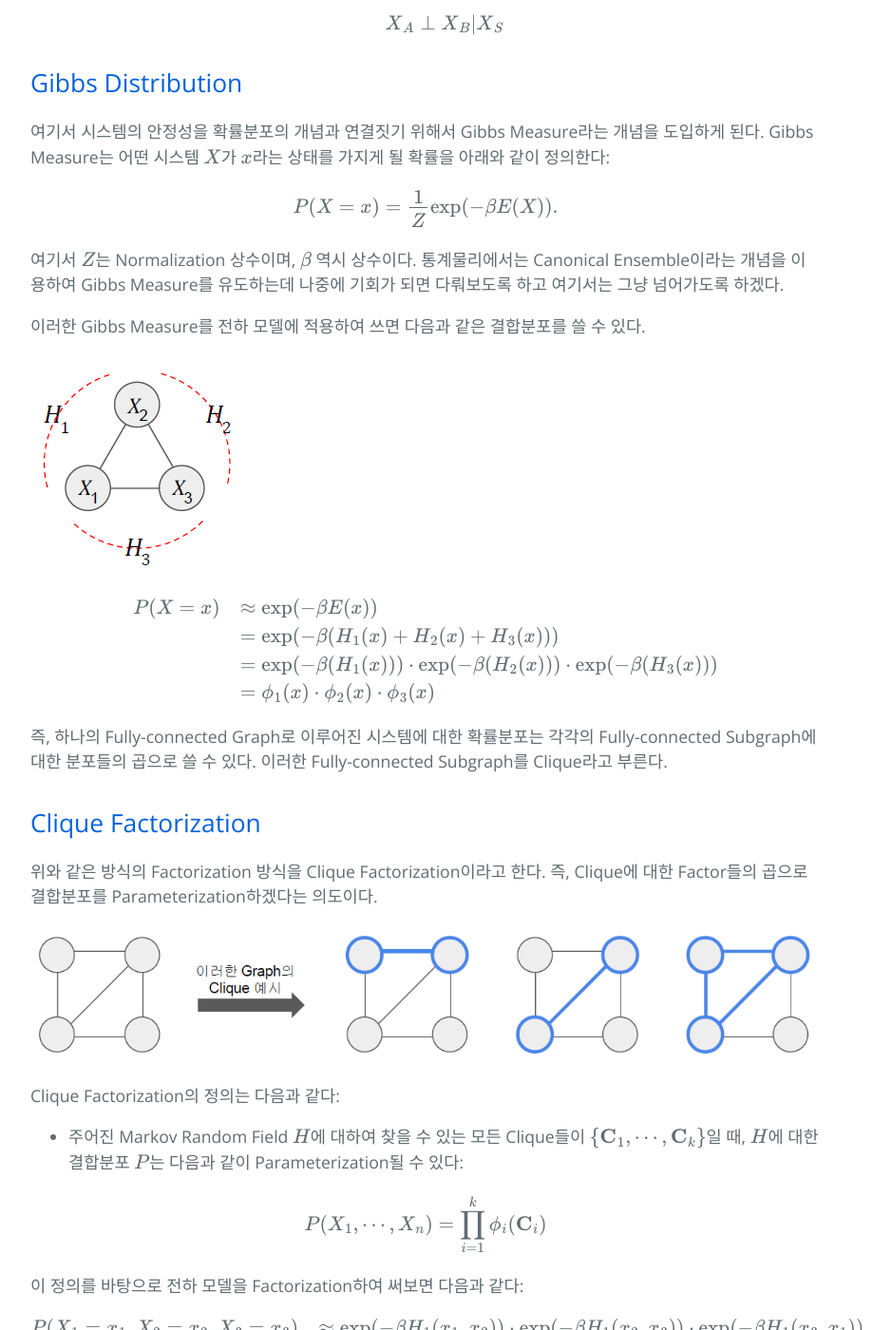
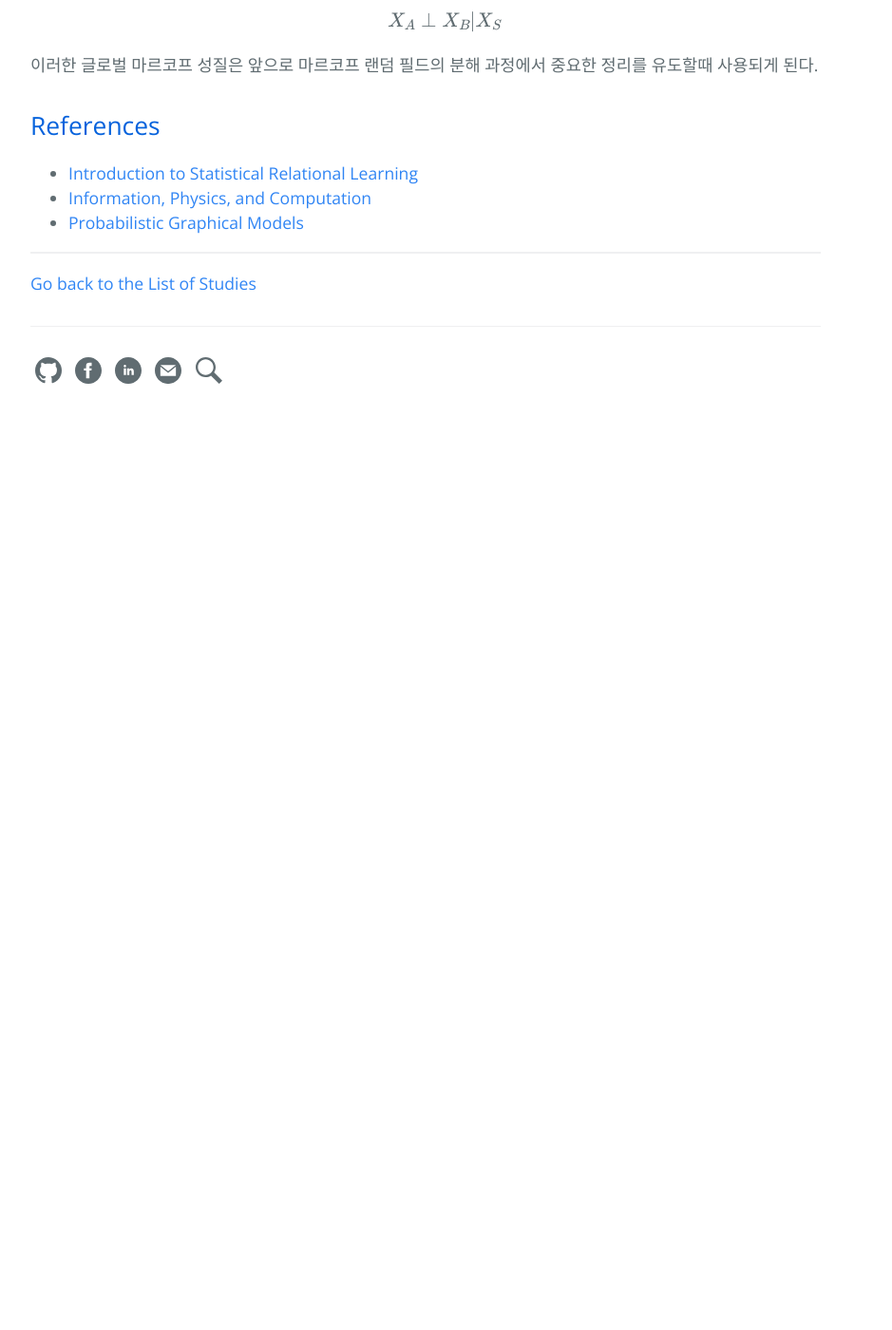
Before and after one commit to hcnoh/hcnoh.github.io, a Jekyll site: the page built from _posts/2020-01-26-graphical-model-02.md, in a window 1280 px wide and 1400 px high, scrolled down 3038 px. Shown: the whole window at 95% size, without its empty margins (192-1131 px from the left). Built offline with Jekyll 4.4.1, drawn with Linux system fonts in a browser that asks for light colours; formulas are drawn with MathJax 3; comment, search, counter and statistics services are not loaded; after the commit the page ends 3496 px from its top, so only the background shows below that; some of the changed text lies outside the part shown.

Commit message:
added some posts.

```diff
--- a/_posts/2020-01-26-graphical-model-02.md
+++ b/_posts/2020-01-26-graphical-model-02.md
@@ -72,67 +73,7 @@ $$
     X_A \perp X_B | X_S
     $$
 
-## Gibbs Distribution
-여기서 시스템의 안정성을 확률분포의 개념과 연결짓기 위해서 Gibbs Measure라는 개념을 도입하게 된다. Gibbs Measure는 어떤 시스템 $$X$$가 $$x$$라는 상태를 가지게 될 확률을 아래와 같이 정의한다:
-
-$$
-P(X = x) = \frac{1}{Z} \exp(-\beta E(X)).
-$$
-
-여기서 $$Z$$는 Normalization 상수이며, $$\beta$$ 역시 상수이다. 통계물리에서는 Canonical Ensemble이라는 개념을 이용하여 Gibbs Measure를 유도하는데 나중에 기회가 되면 다뤄보도록 하고 여기서는 그냥 넘어가도록 하겠다.
-
-이러한 Gibbs Measure를 전하 모델에 적용하여 쓰면 다음과 같은 결합분포를 쓸 수 있다.
-
-![](/assets/img/2020-01-26-graphical-model-02/2020-01-26-graphical-model-02_2020-01-26-10-58-56.png)
-
-$$
-\begin{array}{rl}
-P(X=x)
-& \approx \exp(-\beta E(x)) \\
-& = \exp(-\beta (H_1(x) + H_2(x) + H_3(x))) \\
-& = \exp(-\beta (H_1(x))) \cdot \exp(-\beta (H_2(x))) \cdot \exp(-\beta (H_3(x))) \\
-& = \phi_1(x) \cdot \phi_2(x) \cdot \phi_3(x)
-\end{array}
-$$
-
-즉, 하나의 Fully-connected Graph로 이루어진 시스템에 대한 확률분포는 각각의 Fully-connected Subgraph에 대한 분포들의 곱으로 쓸 수 있다. 이러한 Fully-connected Subgraph를 Clique라고 부른다.
-
-## Clique Factorization
-위와 같은 방식의 Factorization 방식을 Clique Factorization이라고 한다. 즉, Clique에 대한 Factor들의 곱으로 결합분포를 Parameterization하겠다는 의도이다.
-
-![](/assets/img/2020-01-26-graphical-model-02/2020-01-26-graphical-model-02_2020-01-26-11-02-11.png)
-
-Clique Factorization의 정의는 다음과 같다:
-- 주어진 Markov Random Field $$H$$에 대하여 찾을 수 있는 모든 Clique들이 $$\{ \mathbf{C}_1, \cdots, \mathbf{C}_k\}$$일 때, $$H$$에 대한 결합분포 $$P$$는 다음과 같이 Parameterization될 수 있다:
-
-$$
-P(X_1, \cdots, X_n) = \prod_{i=1}^k \phi_i (\mathbf{C}_i)
-$$
-
-이 정의를 바탕으로 전하 모델을 Factorization하여 써보면 다음과 같다:
-
-$$
-\begin{array}{rl}
-P(X_1=x_1, X_2=x_2, X_3=x_3)
-& \approx \exp(-\beta H_1(x_1, x_2)) \cdot \exp(-\beta H_1(x_2, x_3)) \cdot \exp(-\beta H_1(x_3, x_1)) \\
-& = \phi_1(x_1, x_2) \cdot \phi_2(x_2, x_3) \cdot \phi_3(x_3, x_1)
-\end{array}
-$$
-
-물론 모델이 주어져있는 상태라면 주어진 Factor를 이용하여 Factorization을 하면 상관없지만, 모델을 추정하기를 원하던가 모델을 정확히 알 수 없는 상황이라면 Clique Factorization은 좋은 Factorization 방법이 될 수 있다.
-
-모델을 추정하기 위해서 Clique Factorization을 수행하는 경우에는 Maximal Clique만을 사용할 것인지 주어진 모든 Clique를 다 사용할 것인지 잘 선택해야 할 것이다.
-
-## Factor Graph
-위에서 Factor 및 Factorization에 대한 이야기를 잠깐 하였다. 그렇다면 Factorization은 정확히 어떤 것일까?
-
-먼저 Factor를 정의하자. Factor는 랜덤 변수들의 집합의 Value에 대한 함수로 정의된다:
-
-$$
-\phi: \text{Val}(X) \rightarrow \mathbb{R}^+.
-$$
-
-여기서 $$X=\{X_1, \cdots, X_N\}$$은 랜덤 변수들의 집합이다.
+이러한 글로벌 마르코프 성질은 앞으로 마르코프 랜덤 필드의 분해 과정에서 중요한 정리를 유도할때 사용되게 된다.
 
 ## References
 - [Introduction to Statistical Relational Learning](https://mitpress.mit.edu/books/introduction-statistical-relational-learning)
```
Also changed, not shown: other parts of _posts/2020-01-26-graphical-model-02.md (+6 -5 lines), _posts/2020-03-01-graphical-model-03.md (added, +79 -0 lines), _posts/2020-03-01-graphical-model-04.md (added, +32 -0 lines).
